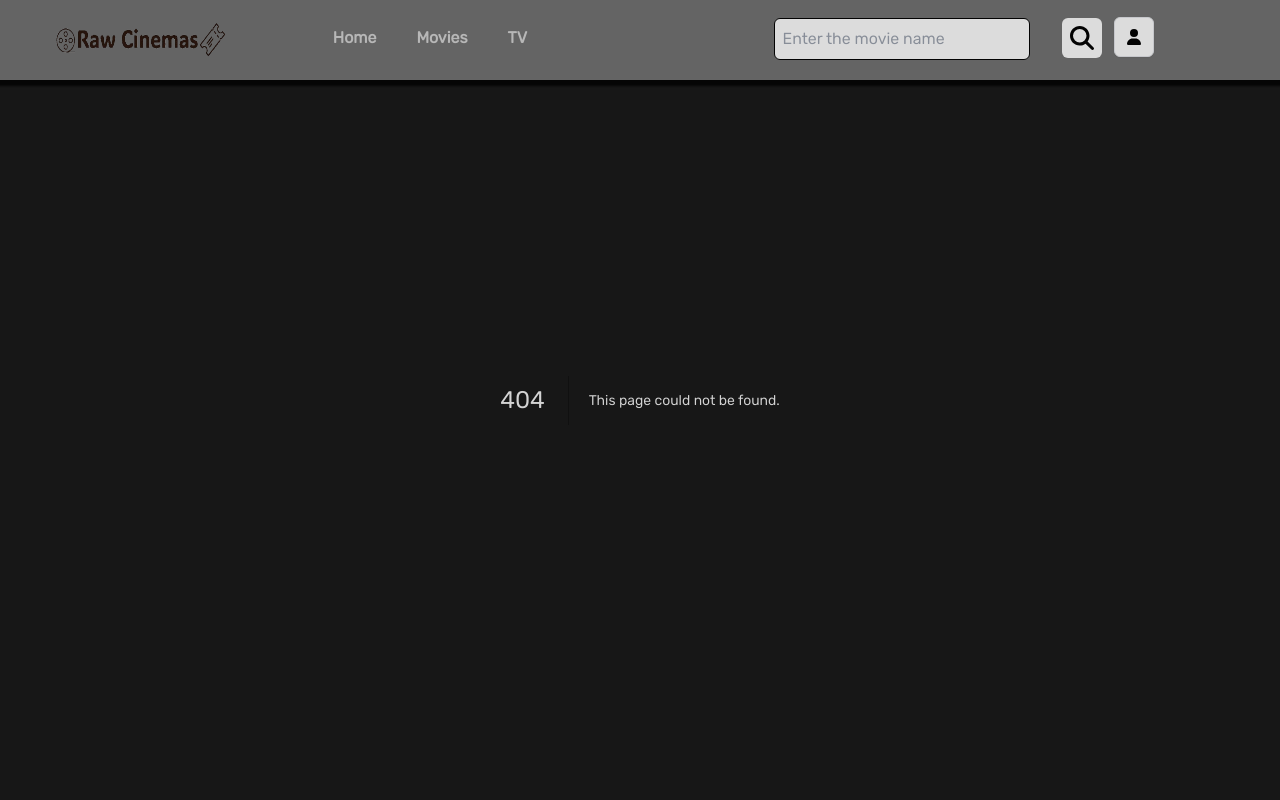
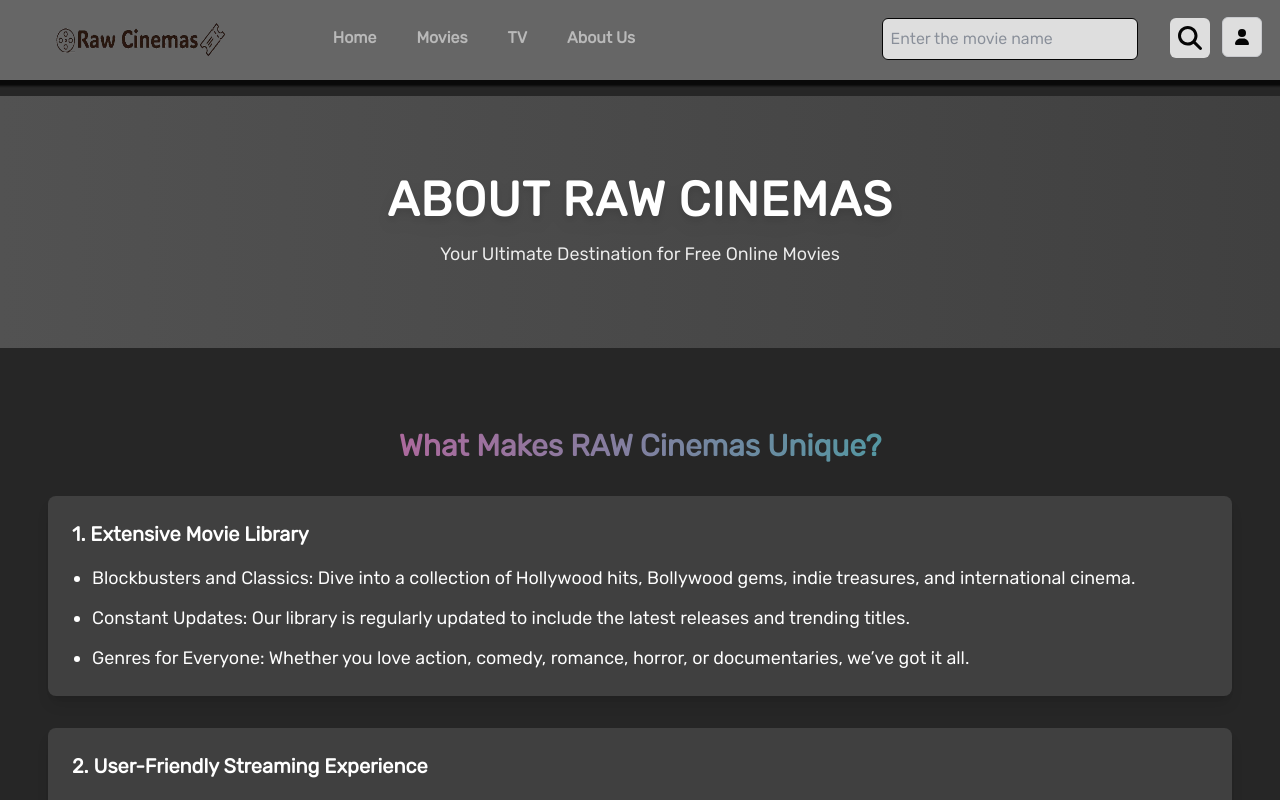
Before and after one commit to RawndRaja/Raw-Wood, a Next.js app: page /about-us in a window 1280 px wide. Before the commit this address had no page. Built offline with nearby package versions, Linux system fonts and the light colour scheme.

Commit message:
newupdate

```diff
--- /dev/null
+++ b/src/app/about-us/page.jsx
@@ -0,0 +1,111 @@
+// pages/about-us.js
+
+import Link from 'next/link';
+
+const AboutUs = () => {
+  return (
+    <div className="bg-neutral-800 min-h-screen text-white font-sans">
+      <div className="h-24"></div>
+      {/* Header Section */}
+      <header className="text-center py-20 bg-gradient-to-r from-neutral-600 to-neutral-700">
+        <h1 className="text-5xl font-extrabold tracking-wide uppercase drop-shadow-lg animate__animated animate__fadeIn">
+          About RAW Cinemas
+        </h1>
+        <p className="mt-4 text-lg opacity-90 animate__animated animate__fadeIn animate__delay-1s">
+          Your Ultimate Destination for Free Online Movies
+        </p>
+      </header>
+
+      {/* What Makes RAW Cinemas Unique Section */}
+      <section className="my-20 px-6 lg:px-12">
+        <h2 className="text-3xl font-semibold text-center mb-8 text-transparent bg-clip-text bg-gradient-to-r from-pink-500 to-teal-500">
+          What Makes RAW Cinemas Unique?
+        </h2>
+
+        <div className="space-y-8">
+          <div className="bg-neutral-700 p-6 rounded-lg shadow-lg transform transition-all hover:scale-105 hover:bg-neutral-600 hover:shadow-xl">
+            <p className="text-xl font-bold mb-4">1. Extensive Movie Library</p>
+            <ul className="list-disc pl-5 text-lg space-y-3">
+              <li>Blockbusters and Classics: Dive into a collection of Hollywood hits, Bollywood gems, indie treasures, and international cinema.</li>
+              <li>Constant Updates: Our library is regularly updated to include the latest releases and trending titles.</li>
+              <li>Genres for Everyone: Whether you love action, comedy, romance, horror, or documentaries, we’ve got it all.</li>
+            </ul>
+          </div>
+
+          <div className="bg-neutral-700 p-6 rounded-lg shadow-lg transform transition-all hover:scale-105 hover:bg-neutral-600 hover:shadow-xl">
+            <p className="text-xl font-bold mb-4">2. User-Friendly Streaming Experience</p>
+            <ul className="list-disc pl-5 text-lg space-y-3">
+              <li>High-Quality Streaming: Enjoy movies in HD without interruptions.</li>
+              <li>No Sign-Up Required: Start watching instantly without creating an account.</li>
+              <li>Device Compatibility: Access RAW Cinemas on your desktop, tablet, or mobile device.</li>
+            </ul>
+          </div>
+
+          <div className="bg-neutral-700 p-6 rounded-lg shadow-lg transform transition-all hover:scale-105 hover:bg-neutral-600 hover:shadow-xl">
+            <p className="text-xl font-bold mb-4">3. Community Features</p>
+            <ul className="list-disc pl-5 text-lg space-y-3">
+              <li>Ratings and Reviews: Share your thoughts on movies and see what others are saying.</li>
+              <li>Watchlists: Save your favorite movies for easy access later.</li>
+              <li>Recommendations: Get personalized suggestions based on your viewing history.</li>
+            </ul>
+          </div>
+        </div>
+      </section>
+
+      {/* Why Choose RAW Cinemas Section */}
+      <section className="my-20 px-6 lg:px-12">
+        <h2 className="text-3xl font-semibold text-center mb-8 text-transparent bg-clip-text bg-gradient-to-r from-teal-500 to-pink-600">
+          Why Choose RAW Cinemas?
+        </h2>
+        <div className="space-y-6">
+          <p className="text-lg text-center">
+            <strong>Completely Free:</strong> RAW Cinemas offers a premium streaming experience at no cost. No hidden fees, no subscriptions — just movies, anytime you want.
+          </p>
+          <p className="text-lg text-center">
+            <strong>Safe & Legal:</strong> Our platform only hosts legally licensed content, ensuring a safe and secure viewing experience for our users.
+          </p>
+          <p className="text-lg text-center">
+            <strong>Global Access:</strong> No matter where you are, RAW Cinemas brings movies to your screen. All you need is an internet connection.
+          </p>
+        </div>
+      </section>
+
+      {/* Upcoming Features and Events Section */}
+      <section className="my-20 px-6 lg:px-12">
+        <h2 className="text-3xl font-semibold text-center mb-8 text-transparent bg-clip-text bg-gradient-to-r from-blue-500 to-teal-400">
+          Upcoming Features and Events
+        </h2>
+        <ul className="list-disc pl-5 text-lg space-y-4">
+          <li><strong>Exclusive Online Screenings:</strong> Be the first to watch exclusive premieres and special releases, available only on RAW Cinemas.</li>
+          <li><strong>Movie Marathons:</strong> Join themed marathons featuring fan-favorite franchises, directors, and genres.</li>
+          <li><strong>Interactive Features:</strong> Engage with fellow movie enthusiasts through live chats, polls, and trivia during screenings.</li>
+        </ul>
+      </section>
+
+      {/* How to Get Started Section */}
+      <section className="my-20 px-6 lg:px-12">
+        <h2 className="text-3xl font-semibold text-center mb-8 text-transparent bg-clip-text bg-gradient-to-r from-purple-500 to-indigo-600">
+          How to Get Started
+        </h2>
+        <ol className="list-decimal pl-5 text-lg space-y-3">
+          <li><strong>Visit Our Website:</strong> Head to <a href="https://rawcinemas.vercel.app" className="text-blue-400 hover:underline">rawcinemas.vercel.app</a>.</li>
+          <li><strong>Browse the Library:</strong> Explore categories or use the search bar to find your movie.</li>
+          <li><strong>Click and Play:</strong> Enjoy your chosen film instantly, without any hassle.</li>
+        </ol>
+      </section>
+
+      {/* Footer Section */}
+      <footer className="text-center py-8 bg-neutral-600 text-white">
+        <p className="text-lg mb-4">Stay Connected</p>
+        <div className="flex justify-center space-x-6">
+          <Link href="https://instagram.com/rawcinemas" target="_blank" className="text-2xl text-neutral-400 hover:text-white transform transition-all hover:scale-110">Instagram</Link>
+          <Link href="https://twitter.com/rawcinemas" target="_blank" className="text-2xl text-neutral-400 hover:text-white transform transition-all hover:scale-110">Twitter</Link>
+          <Link href="https://facebook.com/rawcinemas" target="_blank" className="text-2xl text-neutral-400 hover:text-white transform transition-all hover:scale-110">Facebook</Link>
+        </div>
+        <p className="mt-6 text-sm text-neutral-400">&copy; 2025 RAW Cinemas. All rights reserved.</p>
+      </footer>
+    </div>
+  );
+};
+
+export default AboutUs;
--- a/src/app/components/footer/footer.jsx
+++ b/src/app/components/footer/footer.jsx
@@ -11,8 +11,9 @@ export default function Footer() {
       <div className='w-full absolute bottom-0 justify-between items-center h-full px-36 lg:flex'>
         <div className='relative'>
           <Link href={'/'} className='flex-shrink-0'>
-            <img className='w-80 h-28 px-2  mt-20 bg-neutral-700 rounded-lg' src={'/images/logo.png'} width={140} height={200} alt='logo' />
+            <img className='w-96 h-28 px-2  mt-32 bg-neutral-700 rounded-lg' src={'/images/logo.png'} width={140} height={200} alt='logo' />
           </Link>
+          <p className="mt-6 text-sm text-gray-500">&copy; 2025 RAW Cinemas. All rights reserved.</p>
         </div>
         <div className='py-1 w-full ml-40'>
         <div className="custom-shape-divider-top-1737387106 -z-10">
--- a/src/app/components/header/header.jsx
+++ b/src/app/components/header/header.jsx
@@ -25,6 +25,7 @@ useEffect(() => {
           <a href="/" className="Link font-bold hover:scale-125">Home</a>
           <a href="/movie?page=1" className="Link font-bold hover:scale-125">Movies</a>
           <a href="/tv?page=1" className="Link font-bold hover:scale-125">TV</a>
+          <a href="/about-us" className="Link font-bold hover:scale-125">About Us</a>
         </div>
     </>
   )
```
